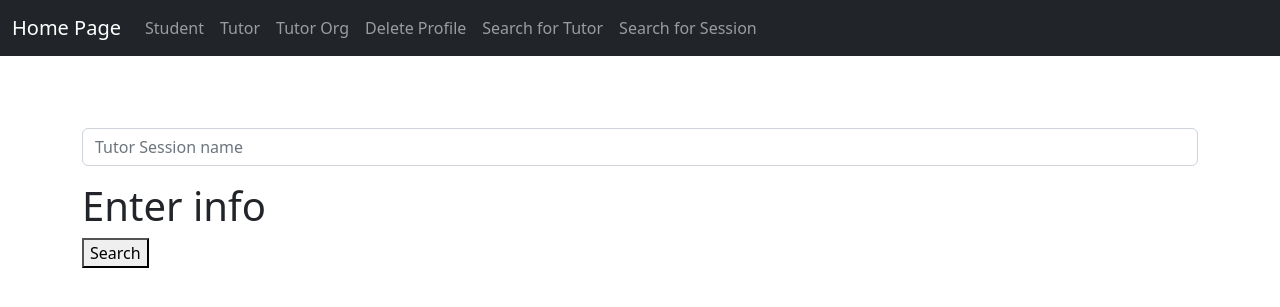
After one commit to Shinobs11/it326-tutoring-app, a Django app: page /searchSession in a window 1280 px wide. The commit adds this page. Shown: the top 307 px of the page. Run offline with Django 4.2, Linux system fonts and the light colour scheme.

Commit message:
Search For Tutor Session

```diff
--- a/backend/api/Fuser.py
+++ b/backend/api/Fuser.py
@@ -9,6 +9,8 @@ from api.classes.User import CUser
 from api.classes.Tutor import CTutor
 from api.models.TutorOrgManager import TutorOrgManager
 from api.classes.UserFactory import UserFactory
+from api.classes.TutorSession import CTutorSession
+from api.models.TutorSession import TutorSession
 
 class Fuser():
 
@@ -49,6 +51,15 @@ class Fuser():
     else:
       return render(request, 'searchTutor.html', {'msg': "Enter info"})
 
+  def searchSession(request):
+    if request.method == 'POST':
+      sess = request.POST['TutSesName']
+      if not CTutorSession.SessionCheck(sess):
+        return render(request, 'searchSession.html', {'msg': "Tutor Session not in database"})
+      item = TutorSession.objects.get(sessName=sess)
+      return render(request, 'searchSession.html', {'item': item})
+    else:
+      return render(request, 'searchSession.html', {'msg': "Enter info"})
 
   def createProfile(request):
     if request.method=='POST':
--- a/backend/api/templates/homebase.html
+++ b/backend/api/templates/homebase.html
@@ -41,6 +41,11 @@
               <li class="nav-item">
                 <a class="nav-link" href="{% url 'searchtutorpage' %}">Search for Tutor</a>
               </li>
+
+              <li class="nav-item">
+                <a class="nav-link" href="{% url 'searchSession' %}">Search for Session</a>
+              </li>
+
             </ul>
             {% comment %} Deleted form right here {% endcomment %}
           </div>
--- /dev/null
+++ b/backend/api/templates/searchSession.html
@@ -0,0 +1,33 @@
+{% extends 'homebase.html' %}
+{% block content %}
+<form method="POST" action = "{% url 'searchSession' %}">
+    {% csrf_token %}
+        <br/>
+
+
+        <br/>
+        <div class="mb-3">
+            <input type="text" class="form-control" aria-describedby="emailHelp"
+            placeholder="Tutor Session name" name="TutSesName">
+          </div>
+
+        <div>
+            {% if msg %}
+              <h1> {{ msg }} </h1>
+              {% endif %}
+        </div>
+    <div class="button-container">
+          <button><span>Search</span></button>
+        </div>
+      </form>
+
+    {%if item %}
+
+                Session ID: <h3>{{item.tutorSessID }}</h3><br>
+                Session Date: <h3>{{item.date}}</h3><br>
+                Session Name: <h3>{{item.sessName}}</h3><br>
+                Location: <h3>{{item.location}}</h3><br>
+
+    {% endif %}
+
+    {% endblock content %}
--- a/backend/api/urls.py
+++ b/backend/api/urls.py
@@ -43,6 +43,7 @@ urlpatterns = [
   path('registerOrgtut',Ftutor.registerOrgtut,name='registerOrgtut'),
   path('searchForTutorPath', Fuser.searchForTutorPath, name='searchtutorpage'),
   path('searchForTutor', Fuser.searchTutor, name='searchtutor'),
+  path('searchSession',Fuser.searchSession,name='searchSession'),
 
   #these are for the API
   path('user/', UserList.as_view()),
```
Also changed, not shown: backend/api/classes/TutorSession.py (+7 -0 lines).
